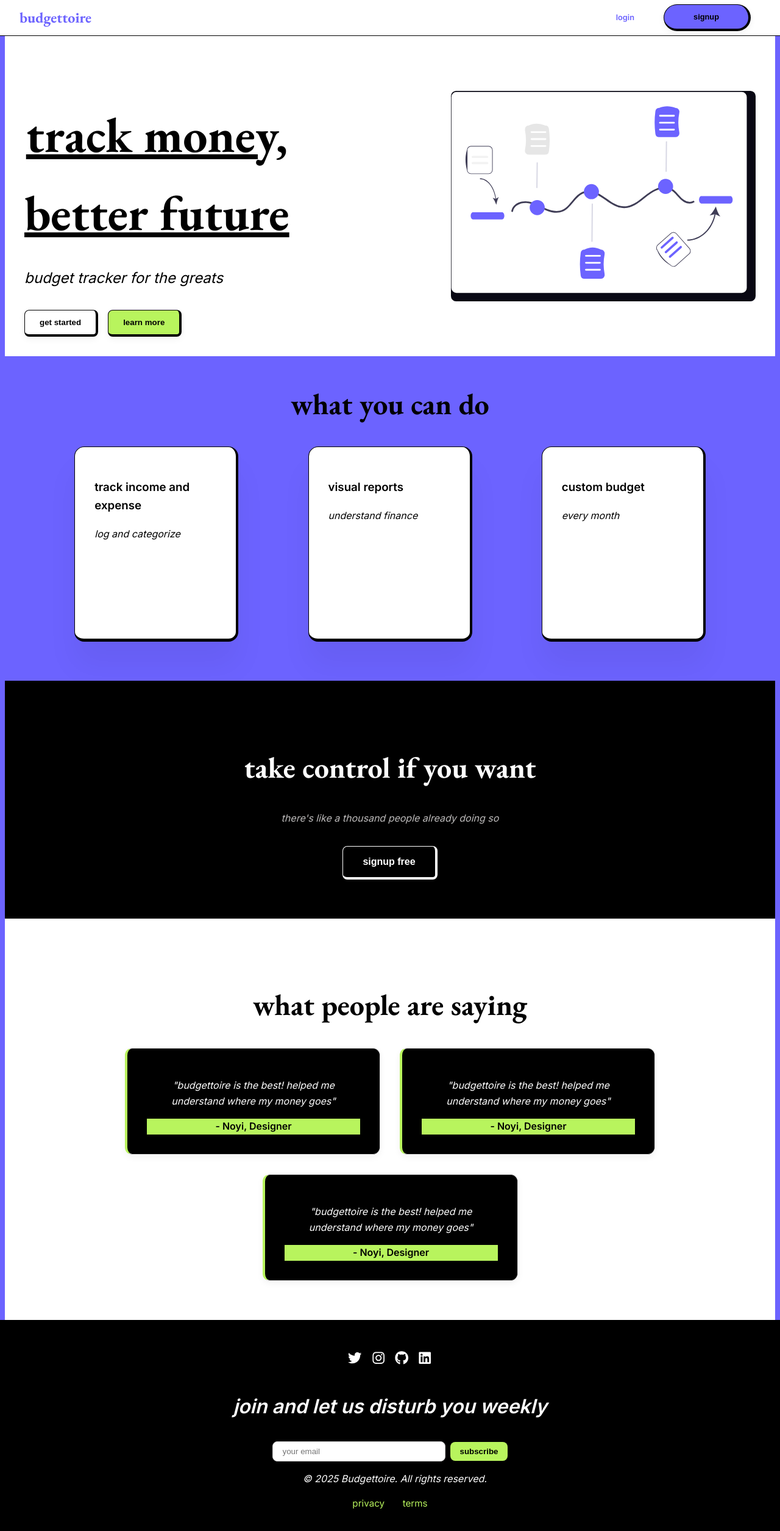
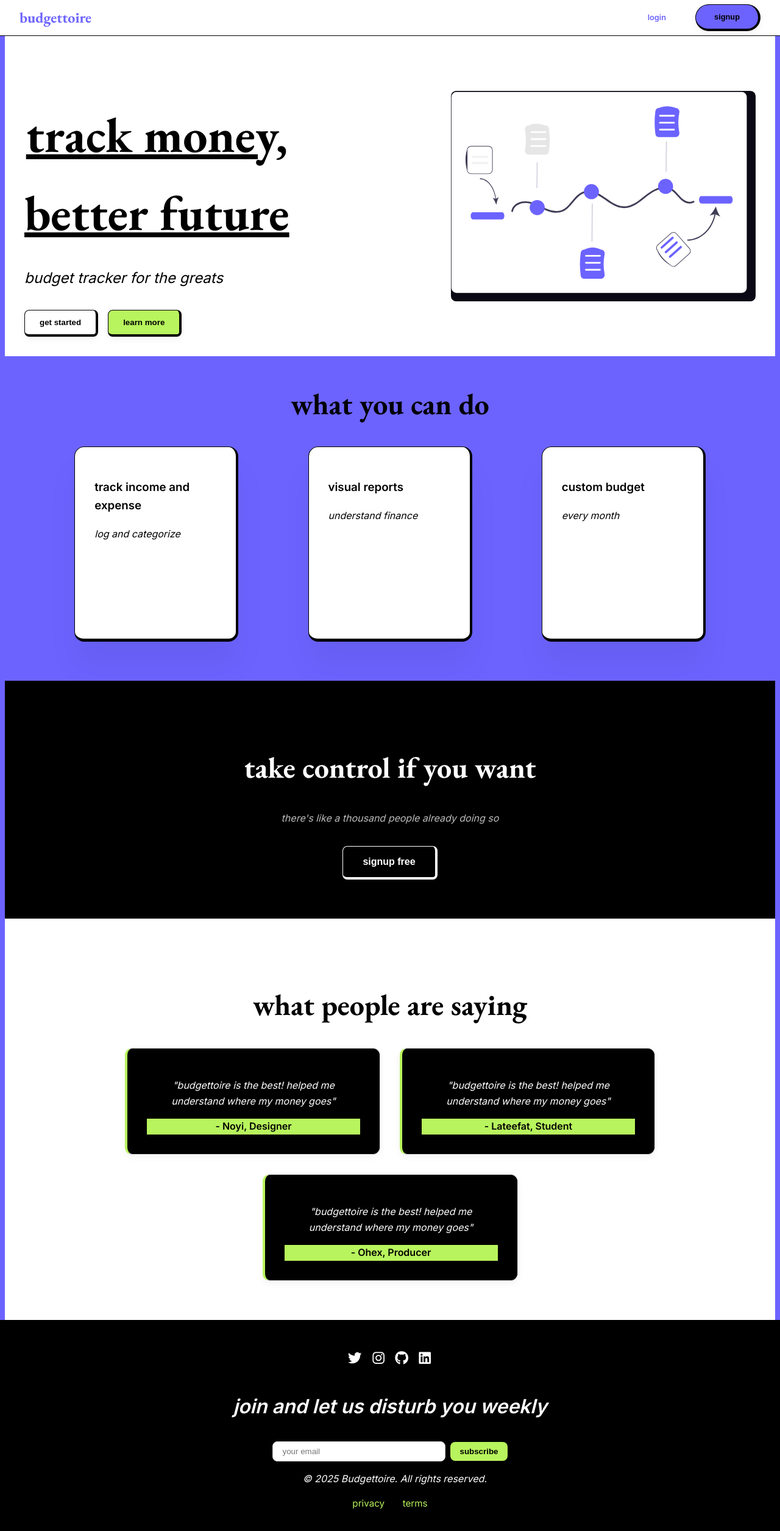
Before and after one commit to kattyd/budgettoire, a React (Vite) app: page / in a window 1280 px wide. Shown: the whole page at 61% size. Built offline with nearby package versions, Linux system fonts and the light colour scheme; no server answers.

Commit message:
improved responsiveness of navbar

```diff
--- a/src/components/Navbar.module.css
+++ b/src/components/Navbar.module.css
@@ -33,13 +33,13 @@
     color: var(--primary);
 }
 .signup {
-    padding: 0.75rem 1.5rem;
+    padding: 0.75rem rem;
     border-radius: 28px;
     border: 1.5px solid #000;
     border-right: 4px #000 solid;
     border-bottom: 4px #000 solid;
     box-shadow: 0 4px 12px rgba(0, 0, 0, 0.05);
-    margin-right: 1rem;
+    margin-right: rem;
     background-color: var(--light);
     color: #000000;
     cursor: pointer;
--- a/src/firebase.js
+++ b/src/firebase.js
@@ -3,25 +3,25 @@ import { getFirestore } from "firebase/firestore";
 import { getAuth, setPersistence, browserLocalPersistence } from "firebase/auth";
 
 
-// const firebaseConfig = {
-//   apiKey: "AIzaSyDSKH8tEO1Jpm9WZlMLT2Y9ZaOZIFn_dmk",
-//   authDomain: "budgettoiredb.firebaseapp.com",
-//   projectId: "budgettoiredb",
-//   storageBucket: "budgettoiredb.firebasestorage.app",
-//   messagingSenderId: "516835468232",
-//   appId: "1:516835468232:web:2bee66c338da72ad8e56fd",
-//   measurementId: "G-9902S7P881"
+const firebaseConfig = {
+  apiKey: "AIzaSyDSKH8tEO1Jpm9WZlMLT2Y9ZaOZIFn_dmk",
+  authDomain: "budgettoiredb.firebaseapp.com",
+  projectId: "budgettoiredb",
+  storageBucket: "budgettoiredb.firebasestorage.app",
+  messagingSenderId: "516835468232",
+  appId: "1:516835468232:web:2bee66c338da72ad8e56fd",
+  measurementId: "G-9902S7P881"
+};
+
+//     const firebaseConfig = {
+//     apiKey: import.meta.env.VITE_API_KEY,
+//     authDomain: import.meta.env.VITE_AUTH_DOMAIN,
+//     projectId: import.meta.env.VITE_PROJECT_ID,
+//     storageBucket: import.meta.env.VITE_STORAGE_BUCKET,
+//     messagingSenderId: import.meta.env.VITE_MESSAGING_SENDER_ID,
+//     appId: import.meta.env.VITE_APP_ID,
+//     measurementId: "G-9902S7P881"
 // };
-
-    const firebaseConfig = {
-    apiKey: import.meta.env.VITE_API_KEY,
-    authDomain: import.meta.env.VITE_AUTH_DOMAIN,
-    projectId: import.meta.env.VITE_PROJECT_ID,
-    storageBucket: import.meta.env.VITE_STORAGE_BUCKET,
-    messagingSenderId: import.meta.env.VITE_MESSAGING_SENDER_ID,
-    appId: import.meta.env.VITE_APP_ID,
-    measurementId: "G-9902S7P881"
-};
 
 const app = initializeApp(firebaseConfig);
 export const db = getFirestore(app);
--- a/src/pages/Homepage.jsx
+++ b/src/pages/Homepage.jsx
@@ -49,11 +49,11 @@ const Homepage = () => {
                    </div>
                     <div className={styles.testimonialCard}>
                         <p>"budgettoire is the best! helped me understand where my money goes"</p>
-                        <footer>- Noyi, Designer</footer>
+                        <footer>- Lateefat, Student</footer>
                    </div>
                     <div className={styles.testimonialCard}>
                         <p>"budgettoire is the best! helped me understand where my money goes"</p>
-                        <footer>- Noyi, Designer</footer>
+                        <footer>- Ohex, Producer</footer>
                    </div>
                 </div>
             </section>
```
